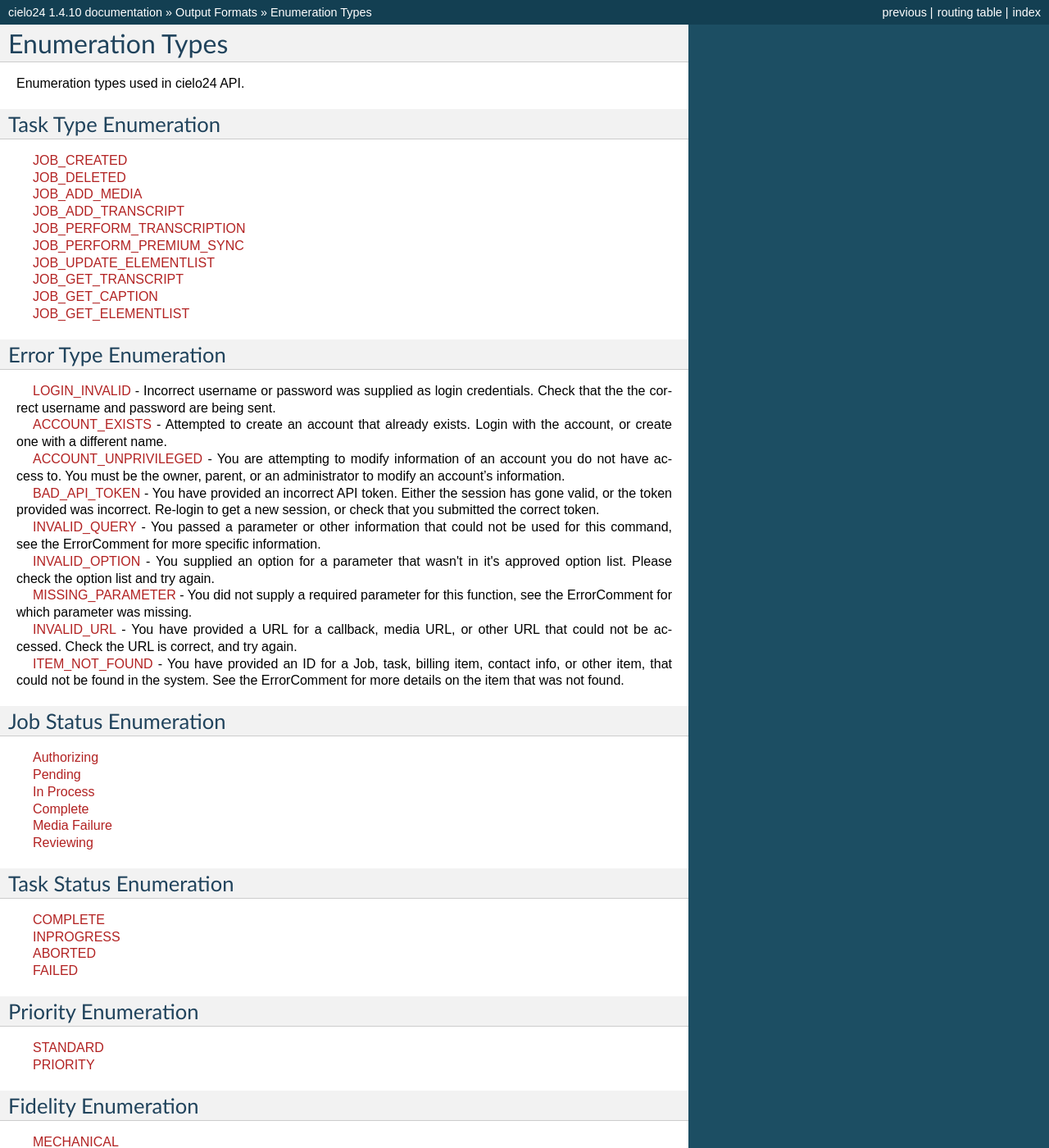
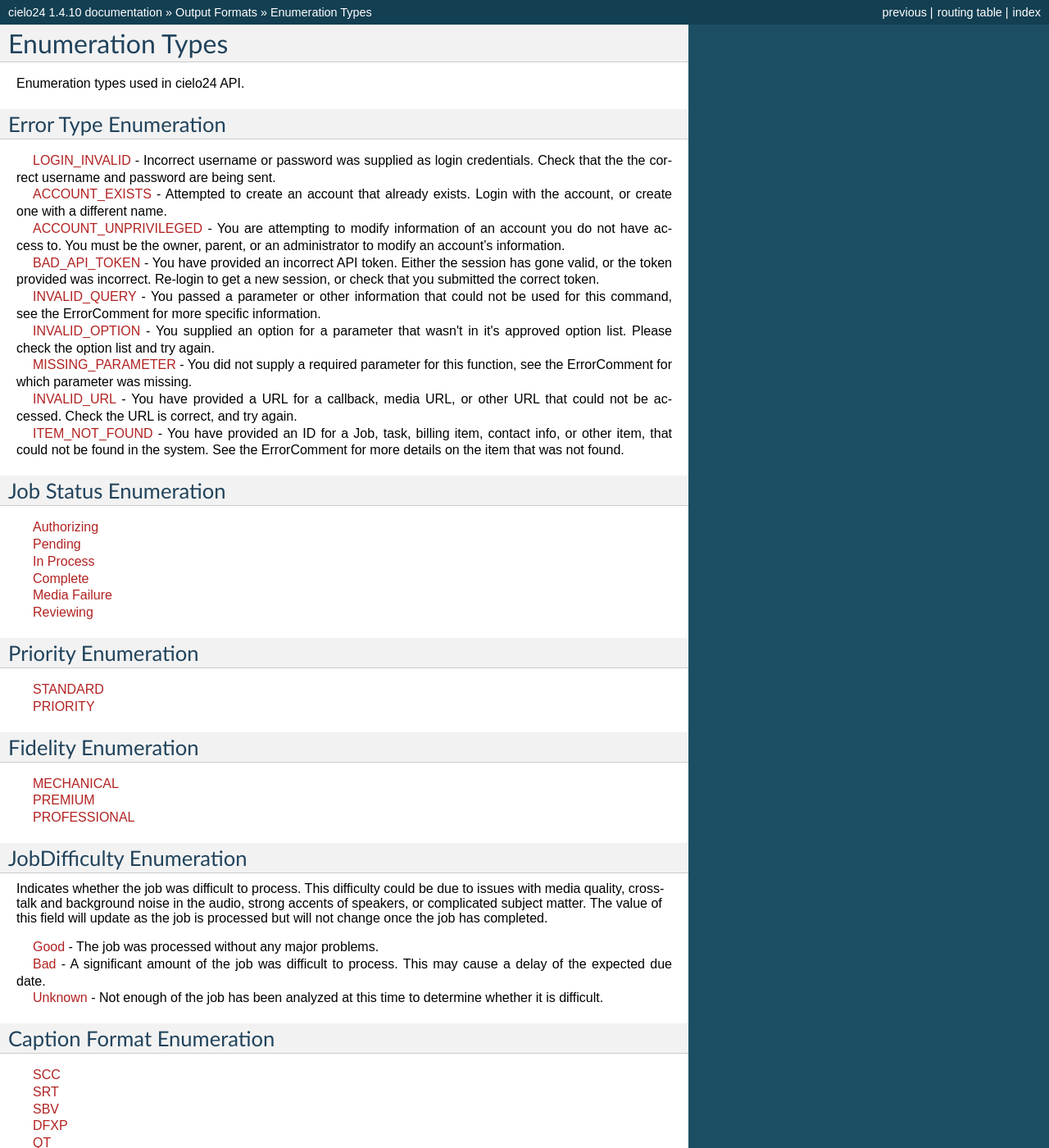
Before and after one commit to cielo24/Docs, a Sphinx documentation site: the page built from api/source/output_formats/enums.rst, in a window 1280 px wide and 1400 px high. Shown: the whole window at 82% size. Built offline with Sphinx 7.4.7, drawn with Linux system fonts in a browser that asks for light colours; some of the changed text lies outside the part shown.

Commit message:
CLC-681: changes from CLC-258 applied

```diff
--- a/api/source/output_formats/enums.rst
+++ b/api/source/output_formats/enums.rst
@@ -2,37 +2,6 @@ Enumeration Types
 =================
 
 Enumeration types used in cielo24 API.
-
-.. _task-type-label:
-
-Task Type Enumeration
----------------------
-
-.. raw:: html
-
-    <font color="firebrick">
-    <p>
-    <span style="padding: 20px">
-    JOB_CREATED</br>
-    <span style="padding: 20px">
-    JOB_DELETED</br>
-    <span style="padding: 20px">
-    JOB_ADD_MEDIA</br>
-    <span style="padding: 20px">
-    JOB_ADD_TRANSCRIPT</br>
-    <span style="padding: 20px">
-    JOB_PERFORM_TRANSCRIPTION</br>
-    <span style="padding: 20px">
-    JOB_PERFORM_PREMIUM_SYNC</br>
-    <span style="padding: 20px">
-    JOB_UPDATE_ELEMENTLIST</br>
-    <span style="padding: 20px">
-    JOB_GET_TRANSCRIPT</br>
-    <span style="padding: 20px">
-    JOB_GET_CAPTION</br>
-    <span style="padding: 20px">
-    JOB_GET_ELEMENTLIST</br>
-    </font>
 
 .. _error-type-label:
 
@@ -84,25 +53,6 @@ Job Status Enumeration
     Media Failure</br>
     <span style="padding: 20px">
     Reviewing</br>
-    </font>
-
-.. _task-status-label:
-
-Task Status Enumeration
------------------------
-
-.. raw:: html
-
-    <font color="firebrick">
-    <p>
-    <span style="padding: 20px">
-    COMPLETE</br>
-    <span style="padding: 20px">
-    INPROGRESS</br>
-    <span style="padding: 20px">
-    ABORTED</br>
-    <span style="padding: 20px">
-    FAILED</br>
     </font>
 
 .. _priority-label:
@@ -297,6 +251,23 @@ Line Ending Enumeration
     WINDOWS</br>
     <span style="padding: 20px">
     OSX</br>
+    </font>
+
+.. _case-label:
+
+Case Enumeration
+----------------
+
+.. raw:: html
+
+    <font color="firebrick">
+    <p>
+    <span style="padding: 20px">
+    upper</br>
+    <span style="padding: 20px">
+    lower</br>
+    <span style="padding: 20px">
+    ""<font color="black">- (Empty string) represents unchanged case.</font></br>
     </font>
 
 Customer Approval Steps Enumeration
```
Also changed, not shown: other parts of api/source/output_formats/enums.rst (+4 -0 lines), api/source/job_control/get_caption.rst (+5 -5 lines), api/source/job_control/job_info.rst (+6 -1 lines), api/source/job_control/job_list.rst (+6 -1 lines), api/source/output_formats/formats.rst (+15 -47 lines).
